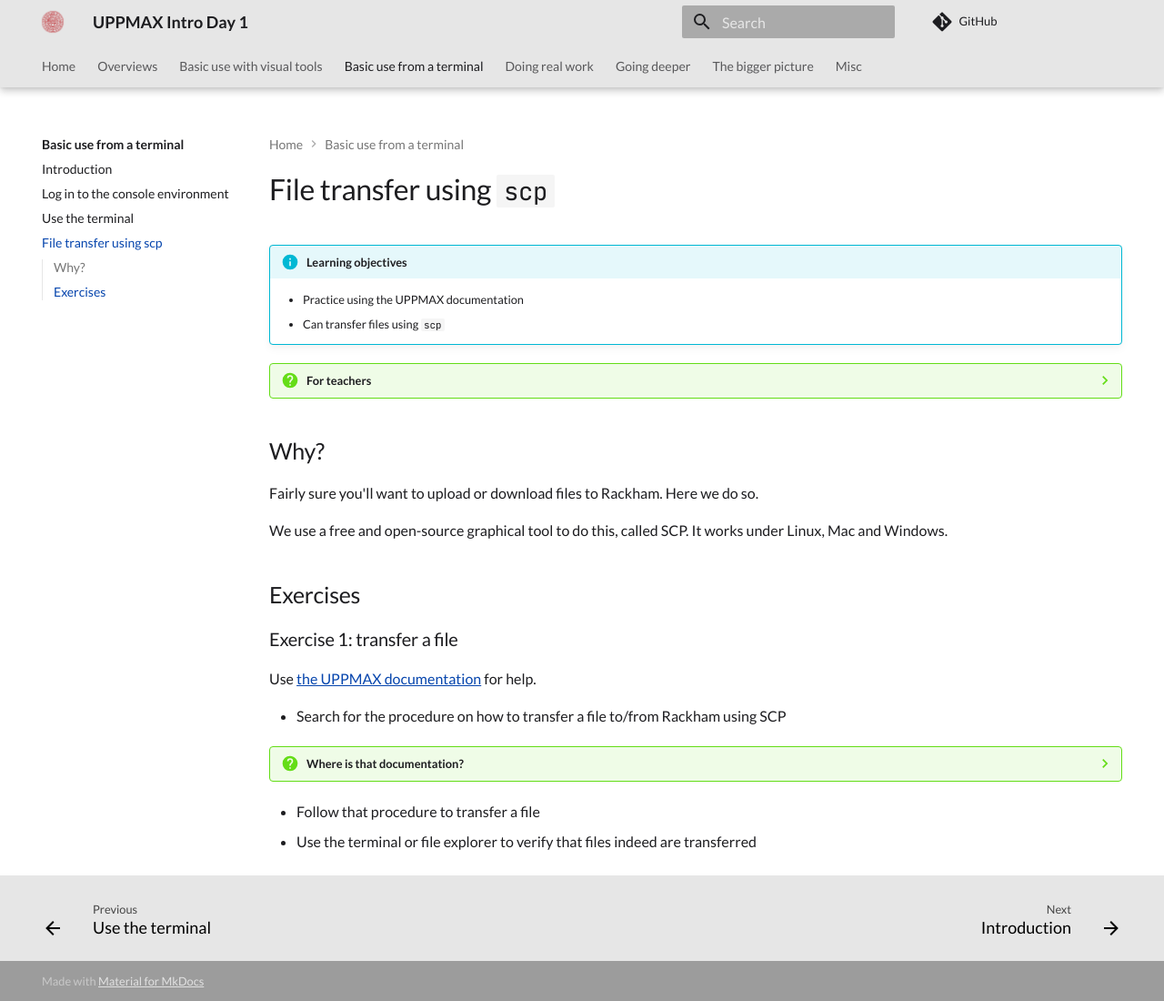
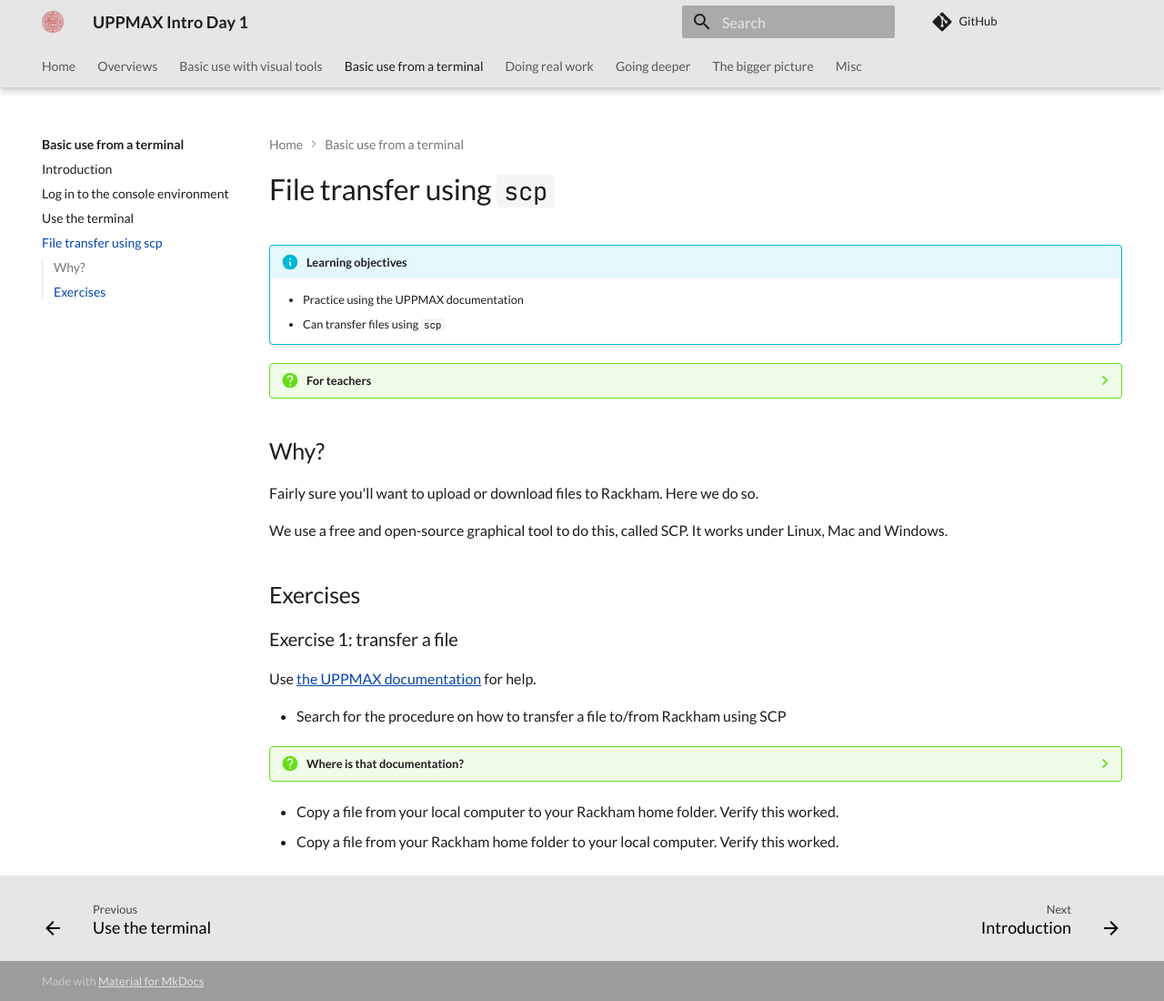
Before and after one commit to UPPMAX/uppmax_intro_day_1, an MkDocs documentation site: the page built from docs/sessions/file_transfer_using_scp.md, in a window 1280 px wide and 1100 px high. Shown: the whole window at 91% size. Built offline with MkDocs 1.6.1 and Material for MkDocs 9.7.7, drawn with Linux system fonts in a browser that asks for light colours; comment, search, counter and statistics services are not loaded.

Commit message:
First draft

```diff
--- a/docs/sessions/file_transfer_using_scp.md
+++ b/docs/sessions/file_transfer_using_scp.md
@@ -1,11 +1,3 @@
----
-tags:
-  - transfer
-  - data transfer
-  - file transfer
-  - scp
----
-
 # File transfer using `scp`
 
 !!!- info "Learning objectives"
@@ -70,5 +62,5 @@
 
     The procedure can be found at <https://docs.uppmax.uu.se/software/rackham_file_transfer_using_scp/>.
 
-- Follow that procedure to transfer a file
-- Use the terminal or file explorer to verify that files indeed are transferred
+- Copy a file from your local computer to your Rackham home folder. Verify this worked.
+- Copy a file from your Rackham home folder to your local computer. Verify this worked.
```
